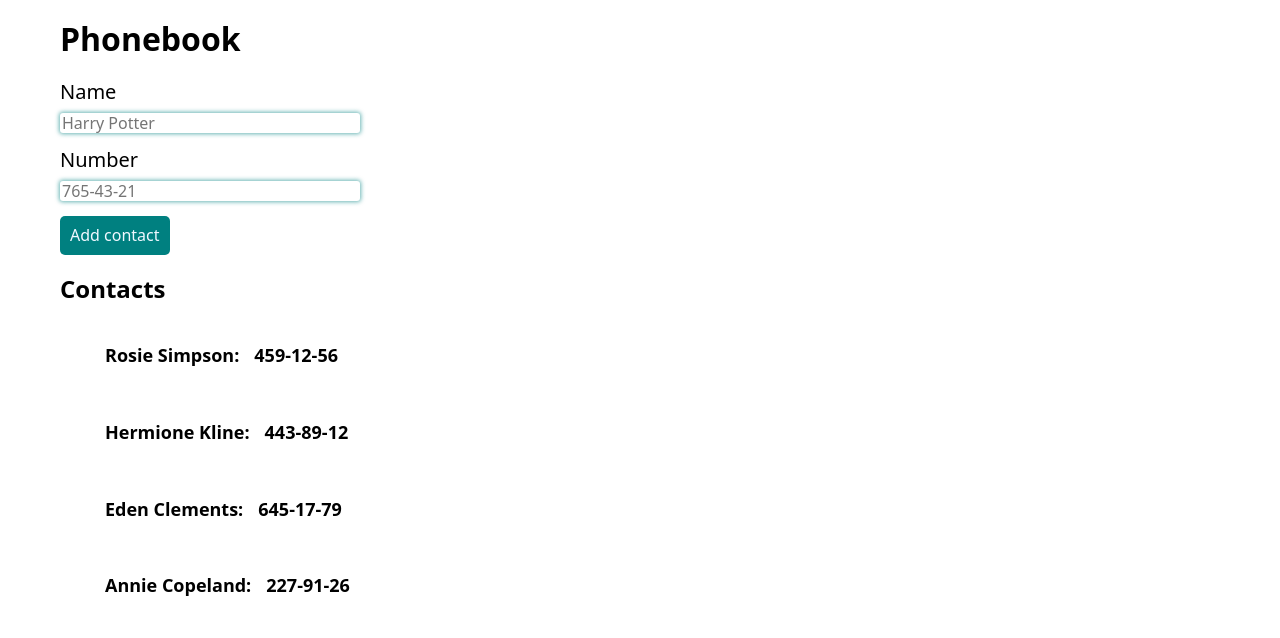
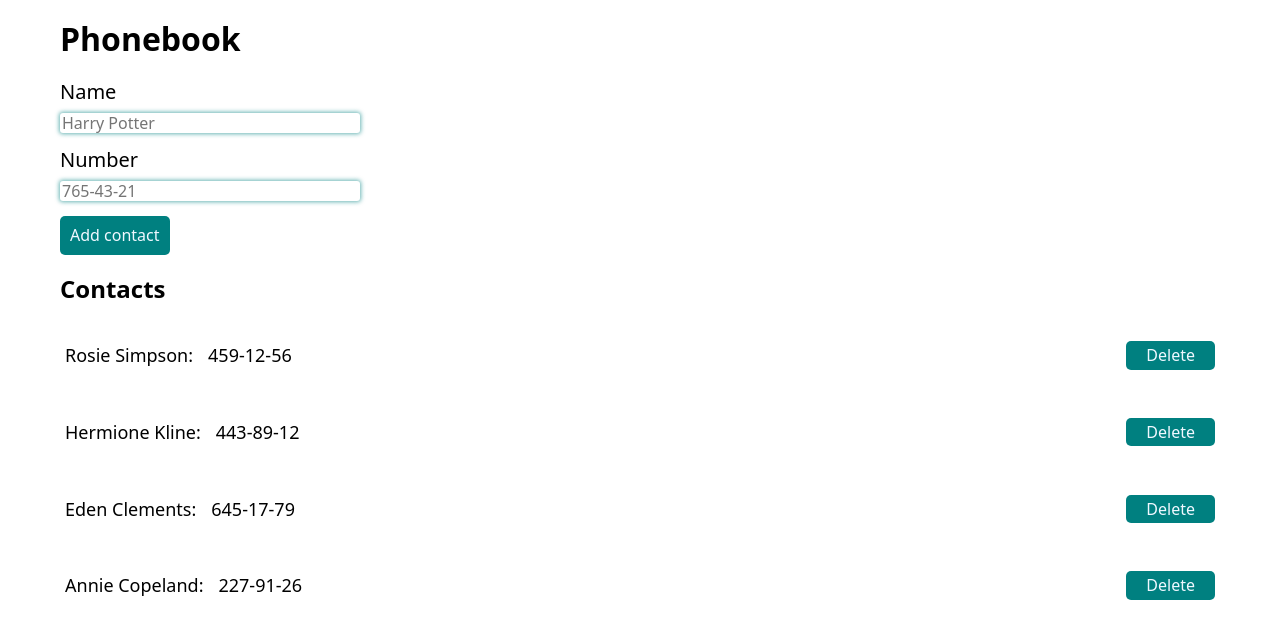
Before and after one commit to Okazimiriv/goit-react-hw-02-phonebook, a React (Create React App) app: page / in a window 1280 px wide. Shown: the top 638 px of the page. Built offline with nearby package versions, Linux system fonts and the light colour scheme.

Commit message:
deleteContact

```diff
--- a/src/App.js
+++ b/src/App.js
@@ -21,9 +21,15 @@ class App extends Component {
 
     this.setState(({ contacts }) => {
       return {
-        contacts: [newContact, ...contacts],
+        contacts: [...contacts, newContact],
       };
     });
+  };
+
+  deleteContact = contactId => {
+    this.setState(prevState => ({
+      contacts: prevState.contacts.filter(contact => contact.id !== contactId),
+    }));
   };
 
   render() {
@@ -39,7 +45,7 @@ class App extends Component {
 
         <h2>Contacts</h2>
         {/* <Filter ... /> */}
-        <ContactList contacts={contacts} />
+        <ContactList contacts={contacts} onDeleteContact={this.deleteContact} />
       </Container>
     );
   }
--- a/src/components/ContactForm/ContactForm.js
+++ b/src/components/ContactForm/ContactForm.js
@@ -21,10 +21,6 @@ class ContactForm extends Component {
     );
   }
 
-  // handleChange = event => {
-  //   const { name, value } = event.currentTarget;
-  //   this.setState({ [name]: value });
-  // };
   handleChange = event => {
     const { target } = event;
     this.setState({
--- a/src/components/ContactList/ContactList.js
+++ b/src/components/ContactList/ContactList.js
@@ -1,7 +1,7 @@
 import PropTypes from 'prop-types';
 import styles from './ContactList.module.css';
 
-const ContactList = ({ contacts }) => {
+const ContactList = ({ contacts, onDeleteContact }) => {
   return (
     <ul className={styles.ContactList}>
       {contacts.map(contact => {
@@ -11,15 +11,14 @@ const ContactList = ({ contacts }) => {
             {' '}
             <p className={styles.contactInfo}>
               {name}:<span className={styles.name}>{number}</span>
-              {/* <span> {number}</span> */}
             </p>
-            {/* <button
-              className="button"
-              onClick={() => onDelete(id)}
+            <button
+              className={styles.button}
+              onClick={() => onDeleteContact(id)}
               type="button"
             >
               Delete
-            </button> */}
+            </button>
           </li>
         );
       })}
@@ -36,7 +35,7 @@ PropTypes.ContactList = {
     })
   ),
 
-  // onDelete: PropTypes.func.isRequired,
+  onDeleteContact: PropTypes.func.isRequired,
 };
 
 export default ContactList;
--- a/src/components/ContactList/ContactList.module.css
+++ b/src/components/ContactList/ContactList.module.css
@@ -1,4 +1,5 @@
 .ContactList {
+  padding-left: 0px;
 }
 
 .item {
@@ -13,9 +14,24 @@
 .contactInfo {
   display: flex;
   font-size: 18px;
-  font-weight: bold;
+  /* font-weight: bold; */
 }
 
 .name {
   margin-left: 15px;
 }
+
+.button {
+  padding: 5px 20px;
+
+  background-color: teal;
+  border: none;
+  outline: none;
+  color: aliceblue;
+  border-radius: 5px;
+
+  &:hover,
+  &:focus {
+    background-color: #008080a8;
+  }
+}
```
